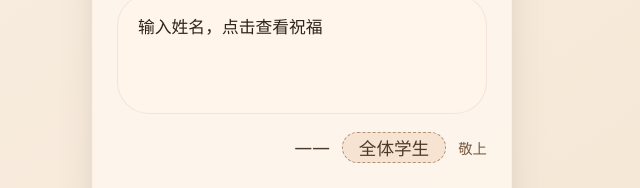
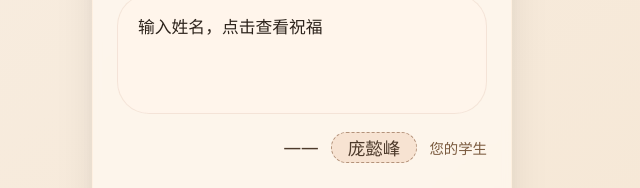
Before and after one commit to pyfgit/teacher-s-day, a plain HTML site: page index.html in a window 1280 px wide. Shown: the part 470-658 px from the top of the page, without its empty margins (338-978 px from the left). Drawn offline with Linux system fonts and the light colour scheme.

Commit message:
Update signature in index.html

```diff
--- a/index.html
+++ b/index.html
@@ -285,8 +285,8 @@
 
         <div class="signature">
             <span>——</span>
-            <span class="editable-highlight">全体学生</span>
-            <span style="font-weight:300; font-size:0.9rem; color:#7a5a3e;">敬上</span>
+            <span class="editable-highlight">庞懿峰</span>
+            <span style="font-weight:300; font-size:0.9rem; color:#7a5a3e;">您的学生</span>
         </div>
 
         <div class="footer-note">
```
